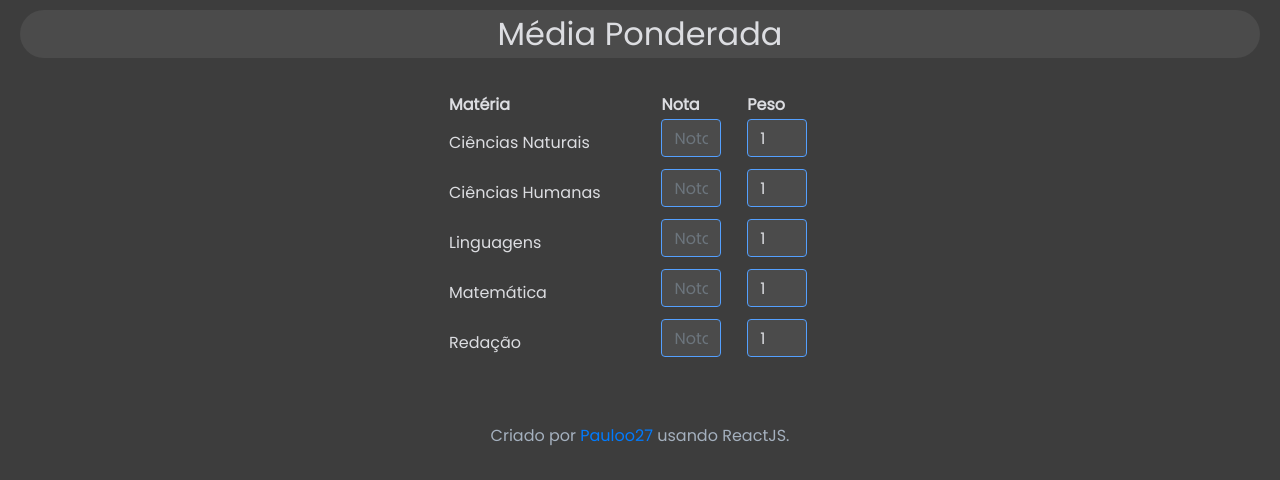
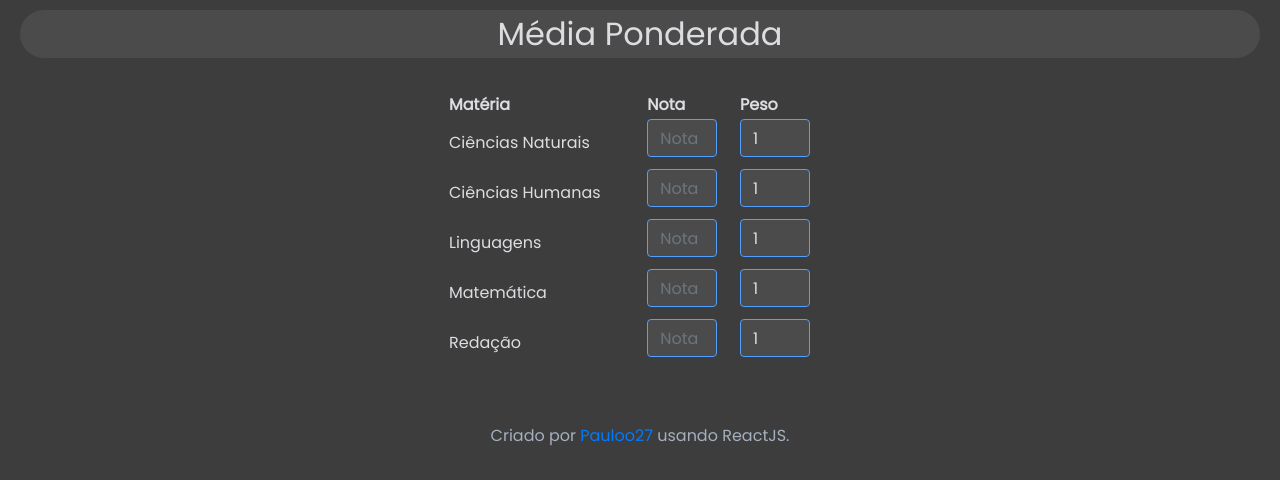
Before and after one commit to pauloo27/MediaEnem, a React (Create React App) app: page / in a window 1280 px wide. Shown: the top 480 px of the page. Built offline with nearby package versions, Linux system fonts and the light colour scheme.

Commit message:
💄 Increase the input field width

```diff
--- a/src/styles/App.scss
+++ b/src/styles/App.scss
@@ -42,7 +42,7 @@ input[type="number"]::-webkit-inner-spin-button {
 }
 
 .form-control {
-  width: 60px !important;
+  width: 70px !important;
   background-color: $darkSecondary !important;
   border-color: $blue !important;
   color: $lightSecondary !important;
```
